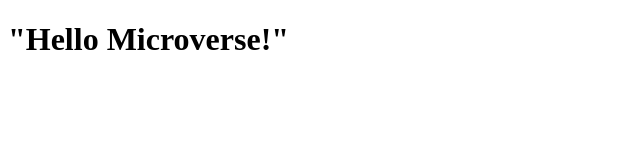
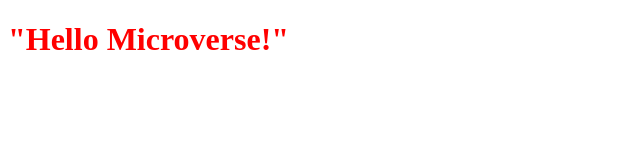
Before and after one commit to KIsmoilov/hello-world, a plain HTML site: page index.html in a window 1280 px wide. Shown: the whole page, without its empty margins (0-640 px from the left). Drawn offline with Linux system fonts and the light colour scheme.

Commit message:
Create css file and style header

```diff
--- a/index.html
+++ b/index.html
@@ -5,8 +5,9 @@
     <meta http-equiv="X-UA-Compatible" content="IE=edge" />
     <meta name="viewport" content="width=device-width, initial-scale=1.0" />
     <title>Document</title>
+    <link rel="stylesheet" href="/styles.css" />
   </head>
   <body>
-    <h1>"Hello Microverse!"</h1>
+    <h1 class="header">"Hello Microverse!"</h1>
   </body>
 </html>
--- /dev/null
+++ b/styles.css
@@ -0,0 +1,3 @@
+.header {
+  color: red;
+}
```
